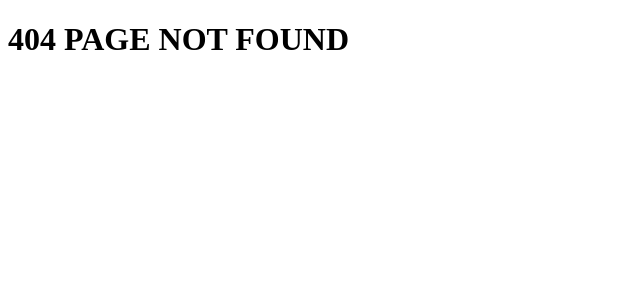
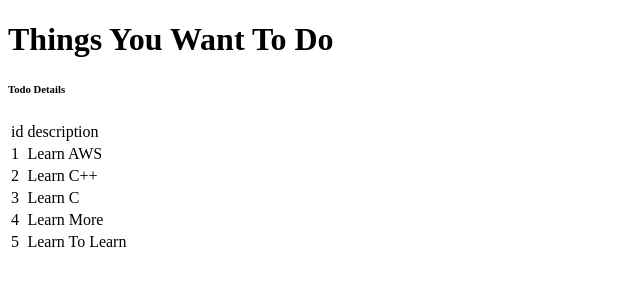
Before and after one commit to Qiydaar23/ReactRefresher, a React (Create React App) app: page /todoList in a window 1280 px wide. Before the commit this address had no page. Shown: the top 300 px of the page, without its empty margins (0-640 px from the left). Built offline with nearby package versions, Linux system fonts and the light colour scheme.

Commit message:
todo hardcoded list added, more routes added basic changes via practice

```diff
--- a/src/Base.jsx
+++ b/src/Base.jsx
@@ -1,18 +1,19 @@
 import Login from "./components/Login"
-import Todo from "./components/Todo"
 import { BrowserRouter, Routes, Route, useNavigate } from "react-router-dom"
 import Welcome from "./components/welcome"
 import ErrorPage from "./components/ErrorPage"
+import ListToDos from "./components/ListToDos"
 
 function Base(){
     return(
         <>
             <BrowserRouter>
                 <Routes>
-                    <Route path="/login" element={<Login/>}></Route>
-                    <Route path="/" element={<Login/>}></Route>
-                    <Route path="/welcome" element={<Welcome />}></Route>
-                    <Route path="*" element={<ErrorPage />}></Route>
+                    <Route path="/login" element={<Login/>}/>
+                    <Route path="/" element={<Login/>}/>
+                    <Route path="/welcome" element={<Welcome />}/>
+                    <Route path="*" element={<ErrorPage />} />
+                    <Route path="/todoList" element={<ListToDos/>}/>
                 </Routes>
             </BrowserRouter>
         </>
--- /dev/null
+++ b/src/components/ListToDos.jsx
@@ -0,0 +1,42 @@
+import { useState } from "react"
+
+function ListToDos(){
+
+    const todos = [
+        {id:1, description: 'Learn AWS'},
+        {id:2, description: 'Learn C++'},
+        {id:3, description: 'Learn C'},
+        {id:4, description: 'Learn More'},
+        {id:5, description: 'Learn To Learn'}
+    ]
+
+
+    return(
+        <div>
+            <h1>Things You Want To Do</h1>
+            <h6>Todo Details</h6>
+            <div>
+                <table>
+                    <thead>
+                        <tr>
+                            <td>id</td>
+                            <td>description</td>
+                        </tr>
+                    </thead>
+                    <tbody>
+                        {
+                            todos.map((todo)=>(
+                                <tr key={todo.id}>
+                                    <td>{todo.id}</td>
+                                    <td>{todo.description}</td>
+                                </tr>
+                            ))
+                        }
+
+                    </tbody>
+                </table>
+            </div>
+        </div>
+    )
+}
+export default ListToDos
```
